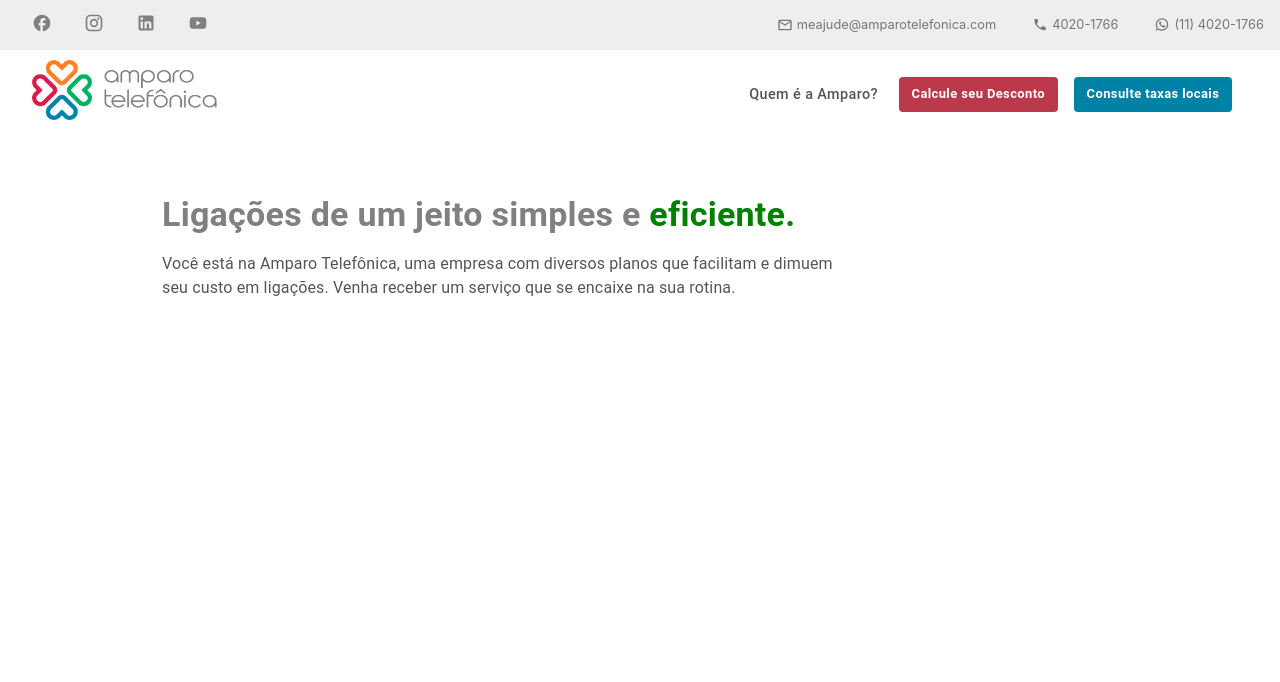
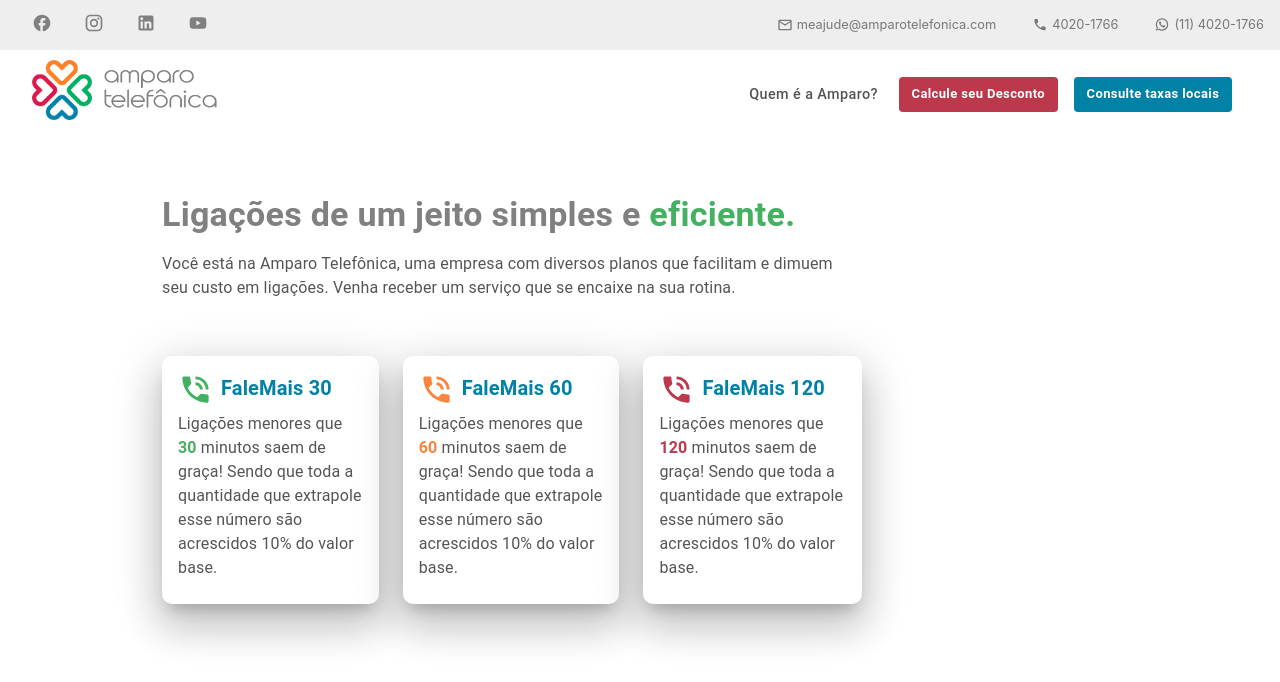
Before and after one commit to joaoreisjpk/Amparo-Saude-Challenge, a Next.js app: page / in a window 1280 px wide. Shown: the top 682 px of the page. Built offline with nearby package versions, Linux system fonts and the light colour scheme.

Commit message:
updating the style on the main page and creating the cardItem component

```diff
--- /dev/null
+++ b/src/pages/_cardItem.tsx
@@ -0,0 +1,36 @@
+import { Card, CardContent, Stack, Typography } from '@mui/material';
+import PhoneInTalkIcon from '@mui/icons-material/PhoneInTalk';
+
+interface CardItemProps {
+  num: string;
+  color: string;
+}
+
+export default function CardItem({ num, color }: CardItemProps) {
+  return (
+    <Card
+      elevation={24}
+      style={{
+        borderRadius: '10px',
+      }}
+    >
+      <CardContent>
+        <Stack direction='row'>
+          <PhoneInTalkIcon
+            sx={{ marginRight: '.5rem', color }}
+            fontSize='large'
+          />
+          <Typography fontWeight={600} color={'#0081a6'} mb={1} variant='h6'>
+            FaleMais {num}
+          </Typography>
+        </Stack>
+        <Typography color={'#555'}>
+          Ligações menores que{' '}
+          <span style={{ color: color, fontWeight: 600 }}>{num}</span> minutos
+          saem de graça! Sendo que toda a quantidade que extrapole esse número
+          são acrescidos 10% do valor base.
+        </Typography>
+      </CardContent>
+    </Card>
+  );
+}
--- /dev/null
+++ b/src/pages/_planCards.tsx
@@ -0,0 +1,12 @@
+import { Card, CardContent, Stack, Typography } from '@mui/material';
+import CardItem from './_cardItem';
+
+export default function PlanCards() {
+  return (
+    <Stack direction='row' spacing={3} mt={5}>
+      <CardItem num='30' color='#44b161' />
+      <CardItem num='60' color='#fb843f' />
+      <CardItem num='120' color='#bc384b' />
+    </Stack>
+  );
+}
--- a/src/pages/index.tsx
+++ b/src/pages/index.tsx
@@ -3,6 +3,7 @@
 import type { NextPage } from 'next';
 import Head from 'next/head';
 import Header from '../components/Header';
+import PlanCards from './_planCards';
 
 const Home: NextPage = () => {
   return (
@@ -28,13 +29,14 @@
         <Stack sx={{ width: '700px', gap: '1rem' }}>
           <Typography variant='h4' color='gray' fontWeight={600}>
             Ligações de um jeito simples e{' '}
-            <span style={{ color: 'green' }}>eficiente.</span>
+            <span style={{ color: '#44b161' }}>eficiente.</span>
           </Typography>
           <Typography color='#555'>
             Você está na Amparo Telefônica, uma empresa com diversos planos que
             facilitam e dimuem seu custo em ligações. Venha receber um serviço
             que se encaixe na sua rotina.
           </Typography>
+          <PlanCards />
         </Stack>
       </Box>
     </div>
```
